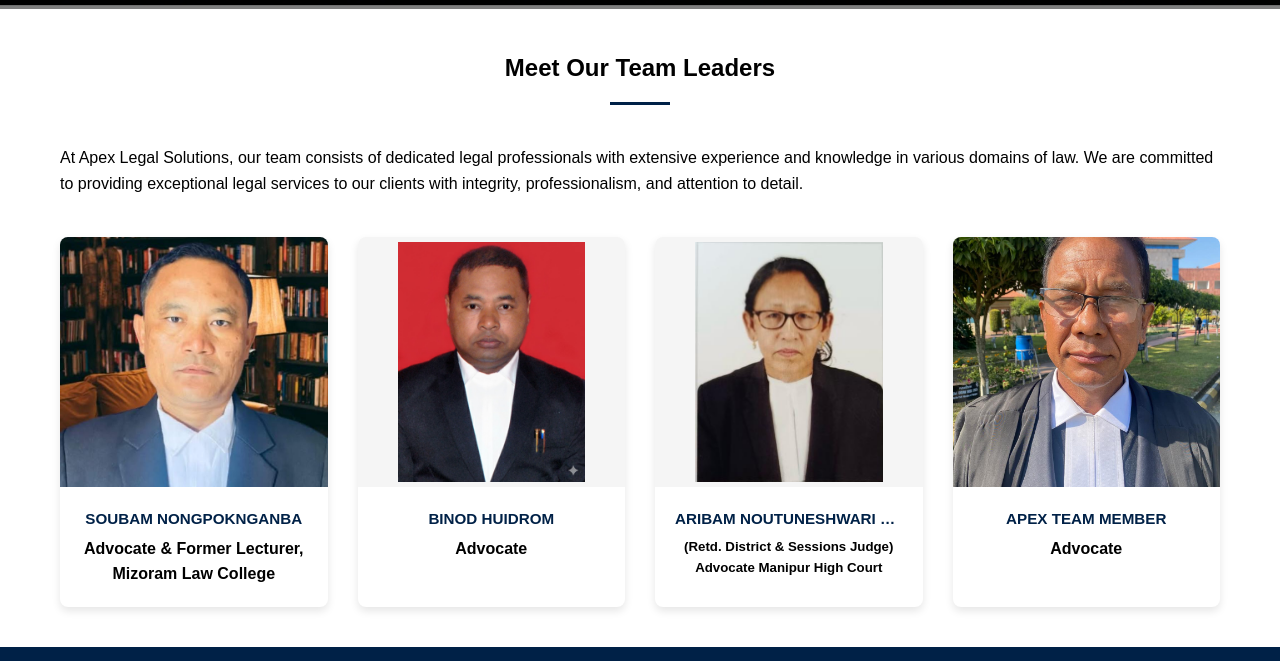
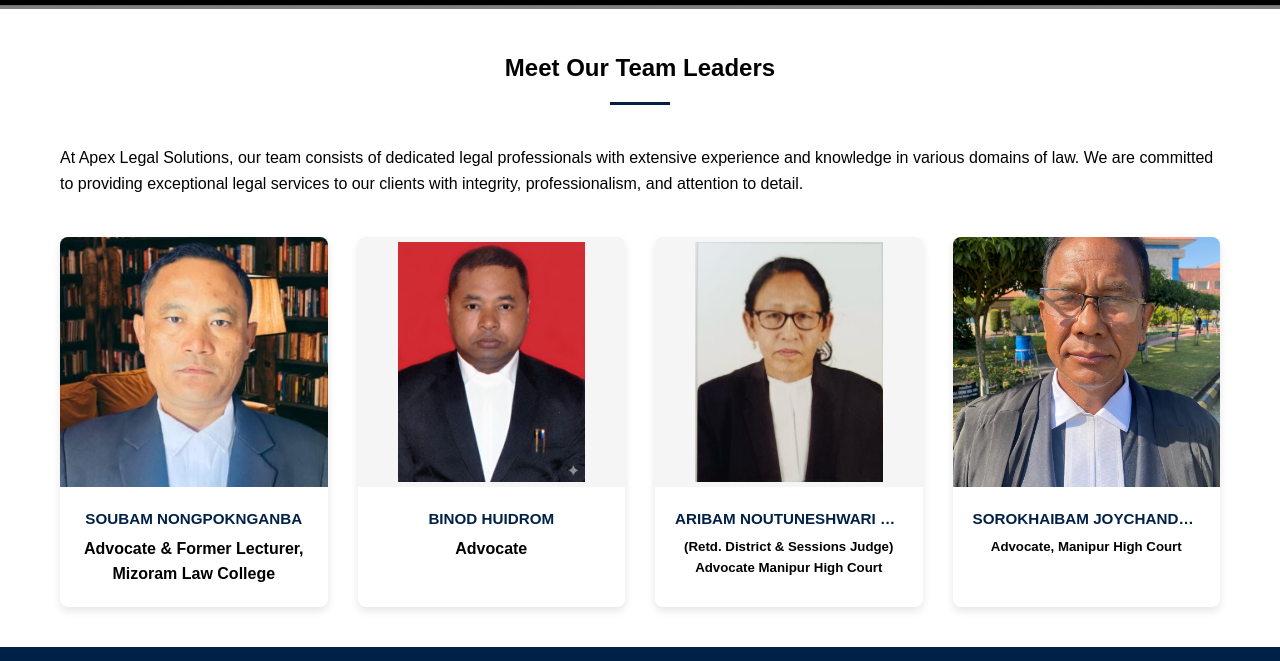
Before and after one commit to aplex-legal/apexlegal, a plain HTML site: page pages/ourteam/index.html in a window 1280 px wide. Shown: the part 491-1152 px from the top of the page. Drawn offline with Linux system fonts and the light colour scheme.

Commit message:
Revise team members section and styles
Updated the team members section with new member details and improved styling for better presentation.

```diff
--- a/pages/ourteam/index.html
+++ b/pages/ourteam/index.html
@@ -190,8 +190,9 @@
                         <img src="../../resources/image4.jpeg" alt="Member 4">
                     </div>
                     <div class="member-info">
-                        <h3>APEX TEAM MEMBER</h3>
-                        <h4>Advocate</h4>
+                        <h3>SOROKHAIBAM JOYCHANDRA</h3>
+                        <h5>Advocate, Manipur High Court</h5>
+                        </h4>
                     </div>
                 </div>
             </div>
```
